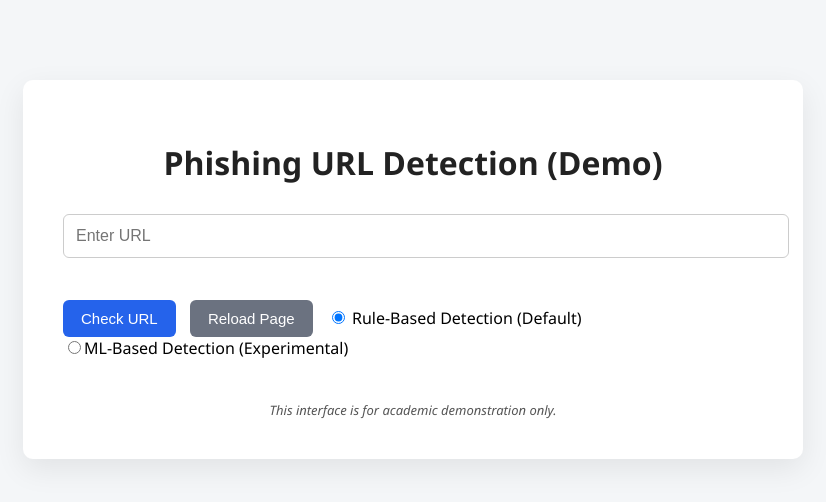
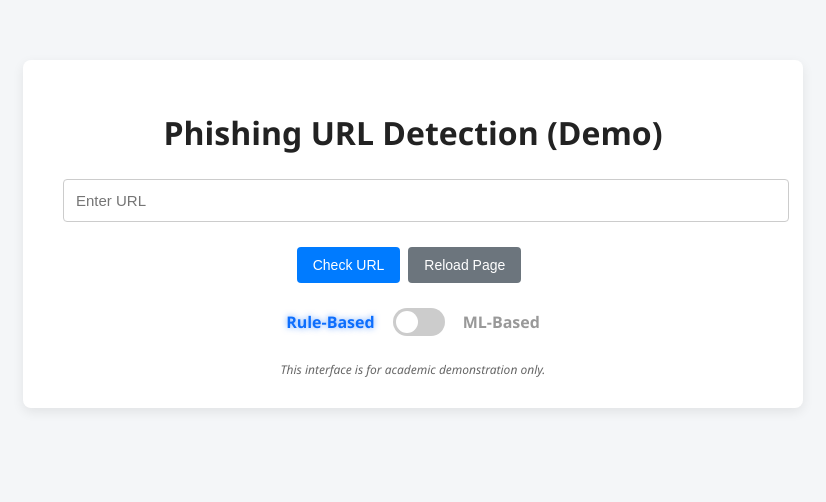
Before and after one commit to Eeshansh/Minor_project_Sem_5, a Flask app: page /check in a window 1280 px wide. Shown: the top 502 px of the page, without its empty margins (227-1053 px from the left). Run offline with Flask 3, Linux system fonts and the light colour scheme; parts of the project's set-up code (start-up, migrations or seed data) failed here and were passed over.

Commit message:
Phishing URL detection - mode based

```diff
--- a/app.py
+++ b/app.py
@@ -49,6 +49,7 @@ def home():
 def check():
     result = None
     url = ""
+    mode = "rule"
 
     if request.method == "POST":
         url = request.form.get("url", "")
@@ -62,11 +63,11 @@ def check():
                 mode=mode
             )
 
-        # RULE-BASED (DEFAULT)
+        # 🔹 RULE-BASED (DEFAULT)
         if mode == "rule":
             result = rule_based_detection(url)
 
-        # ML-BASED (EXPERIMENTAL)
+        # 🔹 ML-BASED (EXPERIMENTAL)
         elif mode == "ml":
             features = extract_demo_features(url)
 
@@ -80,7 +81,12 @@ def check():
             # ARFF definition: 1 = Legit, -1 = Phishing
             result = "Legitimate" if prediction == 1 else "Phishing"
 
-    return render_template("index.html", result=result, url=url)
+    return render_template(
+    "index.html",
+    result=result,
+    url=url,
+    mode=mode
+)
 
 if __name__ == "__main__":
     app.run(debug=True)
--- /dev/null
+++ b/static/style.css
@@ -0,0 +1,154 @@
+body {
+    font-family: "Segoe UI", Arial, sans-serif;
+    background-color: #f4f6f8;
+    margin: 0;
+    padding: 0;
+}
+
+.container {
+    max-width: 700px;
+    margin: 60px auto;
+    background: #ffffff;
+    padding: 30px 40px;
+    border-radius: 8px;
+    box-shadow: 0 4px 12px rgba(0, 0, 0, 0.08);
+}
+
+h1 {
+    text-align: center;
+    margin-bottom: 25px;
+    color: #222;
+}
+
+input[type="text"] {
+    width: 100%;
+    padding: 12px;
+    font-size: 15px;
+    margin-bottom: 15px;
+    border: 1px solid #ccc;
+    border-radius: 4px;
+}
+
+.buttons {
+    display: flex;
+    justify-content: center;
+    margin-top: 10px;
+}
+
+button {
+    padding: 10px 16px;
+    font-size: 14px;
+    margin-right: 8px;
+    border: none;
+    border-radius: 4px;
+    cursor: pointer;
+}
+
+button[type="submit"] {
+    background-color: #007bff;
+    color: white;
+}
+
+button[type="button"] {
+    background-color: #6c757d;
+    color: white;
+}
+
+.modes {
+    display: flex;
+    justify-content: center;
+    margin-top: 15px;
+}
+
+.modes label {
+    margin-right: 15px;
+    font-size: 14px;
+}
+
+.result {
+    margin-top: 25px;
+    padding: 15px;
+    border-radius: 4px;
+    font-weight: bold;
+    text-align: center;
+}
+
+.result.phishing {
+    background-color: #f8d7da;
+    color: #721c24;
+}
+
+.result.legitimate {
+    background-color: #d4edda;
+    color: #155724;
+}
+
+.footer-note {
+    margin-top: 20px;
+    font-size: 12px;
+    color: #666;
+    text-align: center;
+    font-style: italic;
+}
+
+
+.mode-toggle-container {
+    display: flex;
+    justify-content: center;
+    align-items: center;
+    gap: 18px;
+    margin: 25px 0;
+}
+
+/* Labels */
+.mode-label {
+    font-weight: 600;
+    color: #999;
+    transition: all 0.3s ease;
+}
+
+.mode-label.active {
+    color: #0d6efd;
+    text-shadow: 0 0 6px rgba(13,110,253,0.6);
+}
+
+/* Switch */
+.switch {
+    position: relative;
+    width: 52px;
+    height: 28px;
+}
+
+.switch input {
+    display: none;
+}
+
+.slider {
+    position: absolute;
+    cursor: pointer;
+    background-color: #ccc;
+    border-radius: 34px;
+    inset: 0;
+    transition: 0.4s;
+}
+
+.slider::before {
+    content: "";
+    position: absolute;
+    height: 22px;
+    width: 22px;
+    left: 3px;
+    bottom: 3px;
+    background-color: white;
+    border-radius: 50%;
+    transition: 0.4s;
+}
+
+/* ON (ML mode) */
+.switch input:checked + .slider {
+    background-color: #0d6efd;
+}
+
+.switch input:checked + .slider::before {
+    transform: translateX(24px);
+}
--- a/templates/index.html
+++ b/templates/index.html
@@ -3,49 +3,73 @@
 <head>
     <meta charset="UTF-8">
     <title>Phishing URL Detection (Demo)</title>
-    <link rel="stylesheet" href="styles.css">
+    <link rel="stylesheet" href="{{ url_for('static', filename='style.css') }}">
 </head>
 <body>
 <div class="container">
-
     <h1>Phishing URL Detection (Demo)</h1>
 
     <form method="POST">
-        <input
-            type="text"
-            name="url"
-            placeholder="Enter URL"
-            value="{{ url if url else '' }}"
-            required
-        >
-        <br><br>
-        <button type="submit" class="primary">Check URL</button>
-        <button type="reset" class="secondary" onclick="window.location.href='/check'">Reload Page</button>
+        <input type="text" name="url" placeholder="Enter URL" value="{{ url or '' }}" required>
 
-        <label>
-            <input type="radio" name="mode" value="rule" checked>
-            Rule-Based Detection (Default)
-        </label>
+        <div class="buttons">
+            <button type="submit">Check URL</button>
+            <button type="button" onclick="window.location.href='/check'">Reload Page</button>
+        </div>
 
-        <br>
+        <div class="mode-toggle-container">
+    <span id="ruleLabel" class="mode-label active">Rule-Based</span>
 
-        <label>
-            <input type="radio" name="mode" value="ml">ML-Based Detection (Experimental)
-        </label>
-<br><br>
+    <label class="switch">
+        <input type="checkbox" id="modeToggle" name="mode"
+               value="ml" {% if mode == 'ml' %}checked{% endif %}>
+        <span class="slider"></span>
+    </label>
 
+    <span id="mlLabel" class="mode-label {% if mode == 'ml' %}active{% endif %}">
+        ML-Based
+    </span>
+</div>
+
+<!-- Hidden fallback for rule -->
+<input type="hidden" name="mode" id="modeHidden" value="{{ mode or 'rule' }}">
     </form>
 
-   {% if result %}
-<div class="result {{ 'phishing' if result == 'Phishing' else 'legitimate' }}">
-    Result: {{ result }}
+    {% if result %}
+        <div class="result {% if result == 'Phishing' %}phishing{% else %}legitimate{% endif %}">
+            Result: {{ result }}
+        </div>
+    {% endif %}
+
+    <div class="footer-note">
+        This interface is for academic demonstration only.
+    </div>
 </div>
-{% endif %}
 
 
-    <div class="note">
-    This interface is for academic demonstration only.
-    </div>
-</div>
+
+<script>
+const toggle = document.getElementById("modeToggle");
+const ruleLabel = document.getElementById("ruleLabel");
+const mlLabel = document.getElementById("mlLabel");
+const hiddenMode = document.getElementById("modeHidden");
+
+function updateModeUI() {
+    if (toggle.checked) {
+        mlLabel.classList.add("active");
+        ruleLabel.classList.remove("active");
+        hiddenMode.value = "ml";
+    } else {
+        ruleLabel.classList.add("active");
+        mlLabel.classList.remove("active");
+        hiddenMode.value = "rule";
+    }
+}
+
+toggle.addEventListener("change", updateModeUI);
+updateModeUI();
+</script>
+
+
 </body>
 </html>
--- a/templates/styles.css
+++ /dev/null
@@ -1,79 +0,0 @@
-body {
-    font-family: "Segoe UI", Tahoma, sans-serif;
-    background-color: #f4f6f8;
-    margin: 0;
-    padding: 0;
-}
-
-.container {
-    max-width: 700px;
-    margin: 80px auto;
-    background: #ffffff;
-    padding: 40px;
-    border-radius: 10px;
-    box-shadow: 0 10px 30px rgba(0,0,0,0.08);
-}
-
-h1 {
-    text-align: center;
-    color: #222;
-    margin-bottom: 30px;
-}
-
-input[type="text"] {
-    width: 100%;
-    padding: 12px;
-    font-size: 16px;
-    margin-bottom: 20px;
-    border-radius: 6px;
-    border: 1px solid #ccc;
-}
-
-button {
-    padding: 10px 18px;
-    font-size: 15px;
-    border-radius: 6px;
-    border: none;
-    cursor: pointer;
-    margin-right: 10px;
-}
-
-button.primary {
-    background-color: #2563eb;
-    color: white;
-}
-
-button.secondary {
-    background-color: #6b7280;
-    color: white;
-}
-
-button:hover {
-    opacity: 0.9;
-}
-
-.result {
-    margin-top: 25px;
-    padding: 15px;
-    border-radius: 6px;
-    font-size: 18px;
-    text-align: center;
-}
-
-.phishing {
-    background-color: #fee2e2;
-    color: #991b1b;
-}
-
-.legitimate {
-    background-color: #dcfce7;
-    color: #166534;
-}
-
-.note {
-    margin-top: 20px;
-    font-size: 13px;
-    color: #555;
-    font-style: italic;
-    text-align: center;
-}
```
